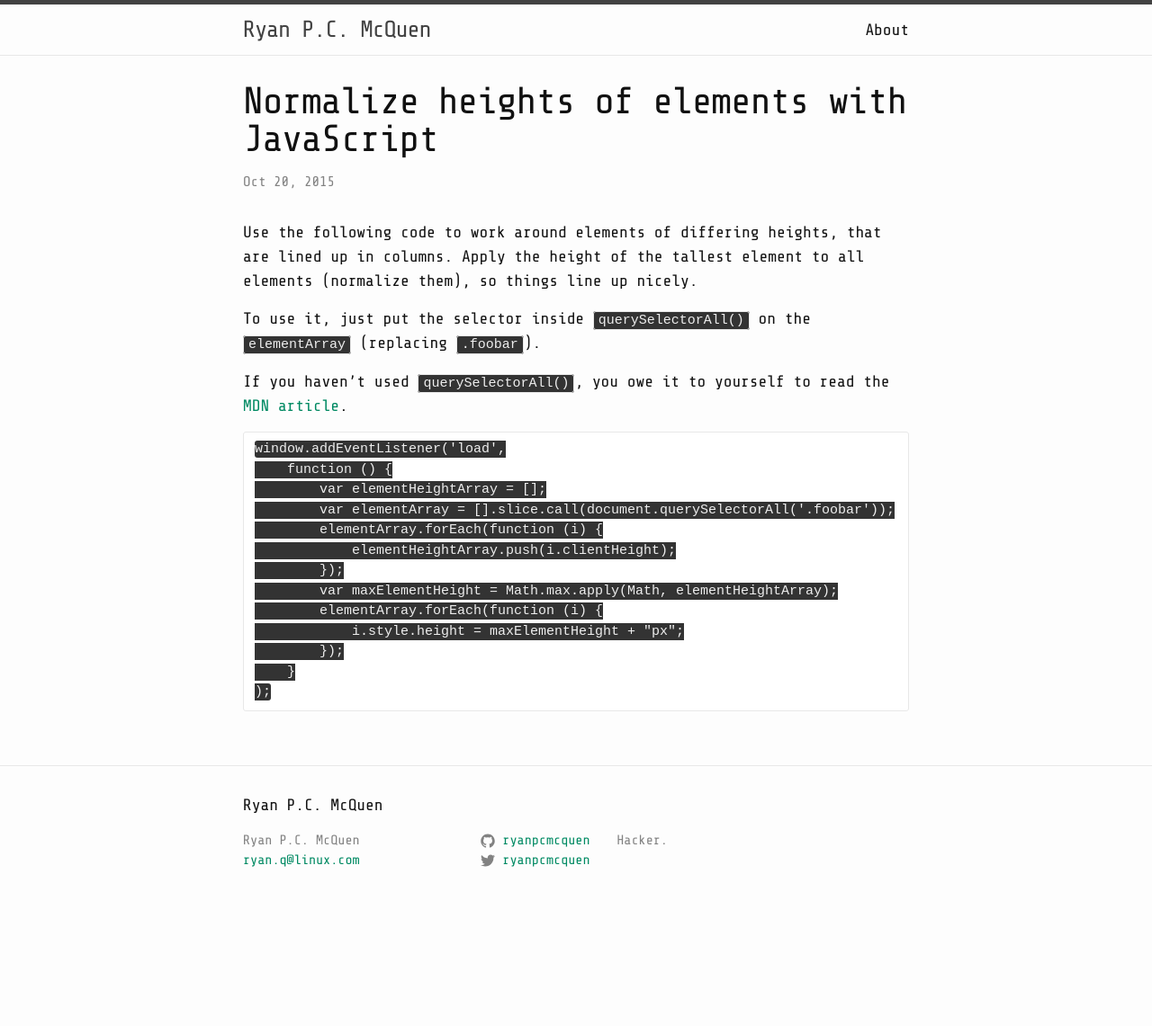
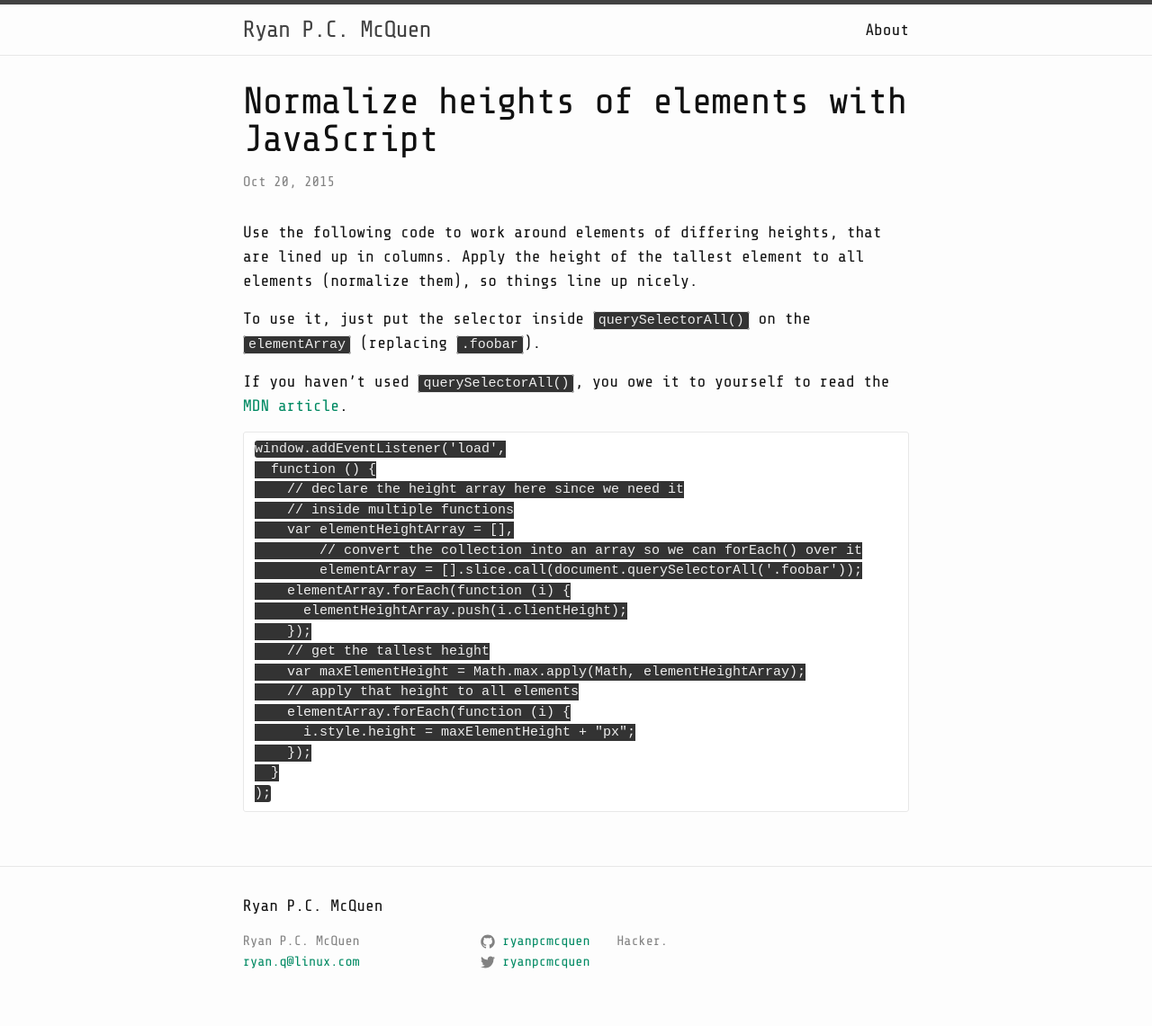
Before and after one commit to ryanpcmcquen/ryanpcmcquen.github.io, a Jekyll site: the page built from _posts/2015-10-20-normalize-element-heights.md, in a window 1280 px wide. Shown: the whole page at 90% size. Built offline with Jekyll 4.4.1, drawn with Linux system fonts in a browser that asks for light colours; before the commit the page ends 1029 px from its top, so only the background shows below that.

Commit message:
reformat code

```diff
--- a/_posts/2015-10-20-normalize-element-heights.md
+++ b/_posts/2015-10-20-normalize-element-heights.md
@@ -12,15 +12,20 @@ To use it, just put the selector inside `querySelectorAll()` on the `elementArra
 If you haven't used `querySelectorAll()`, you owe it to yourself to read the [MDN article](https://developer.mozilla.org/en-US/docs/Web/API/Document/querySelectorAll).
 
     window.addEventListener('load',
-        function () {
-            var elementHeightArray = [];
-            var elementArray = [].slice.call(document.querySelectorAll('.foobar'));
-            elementArray.forEach(function (i) {
-                elementHeightArray.push(i.clientHeight);
-            });
-            var maxElementHeight = Math.max.apply(Math, elementHeightArray);
-            elementArray.forEach(function (i) {
-                i.style.height = maxElementHeight + "px";
-            });
-        }
+      function () {
+        // declare the height array here since we need it
+        // inside multiple functions
+        var elementHeightArray = [],
+            // convert the collection into an array so we can forEach() over it
+            elementArray = [].slice.call(document.querySelectorAll('.foobar'));
+        elementArray.forEach(function (i) {
+          elementHeightArray.push(i.clientHeight);
+        });
+        // get the tallest height
+        var maxElementHeight = Math.max.apply(Math, elementHeightArray);
+        // apply that height to all elements
+        elementArray.forEach(function (i) {
+          i.style.height = maxElementHeight + "px";
+        });
+      }
     );
```
